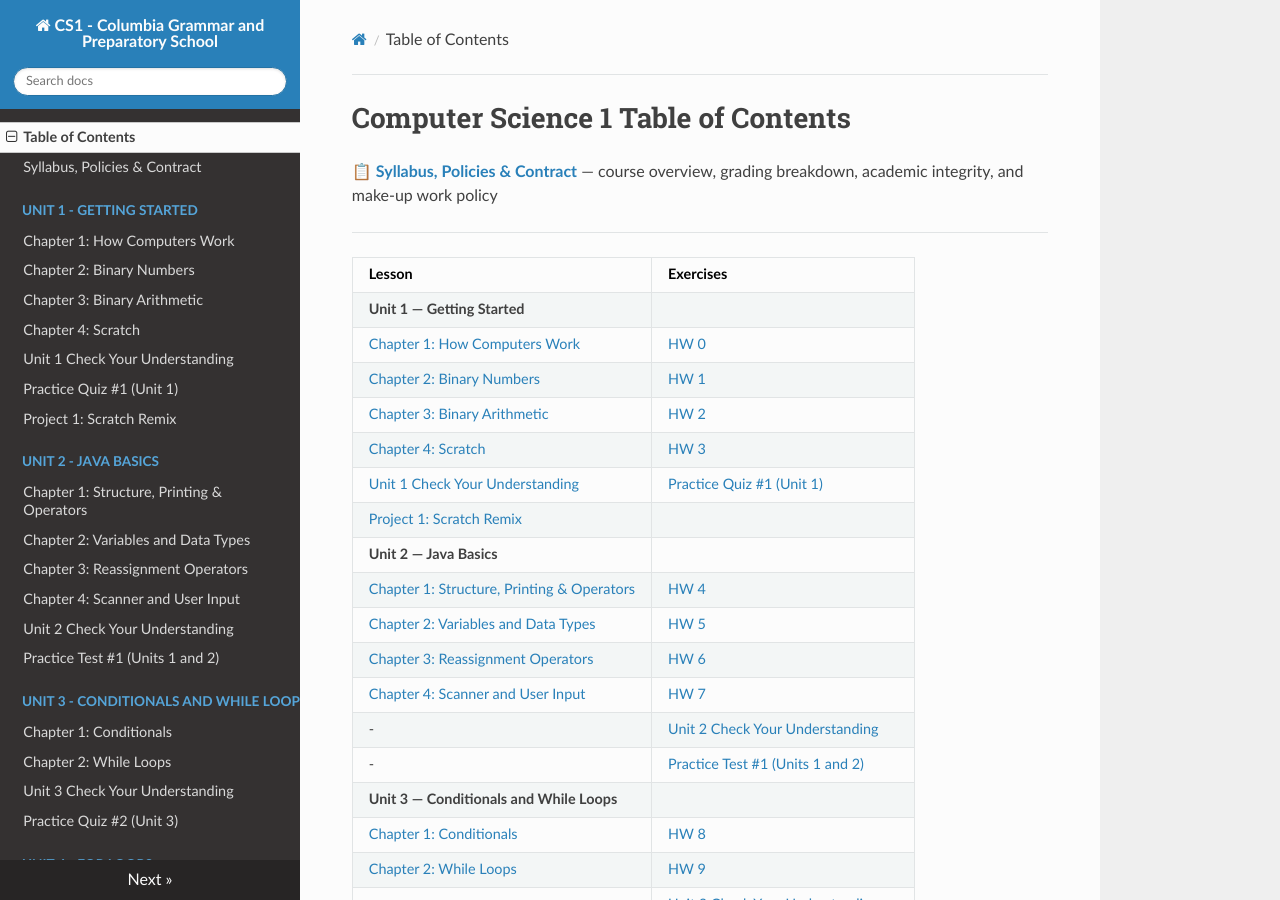
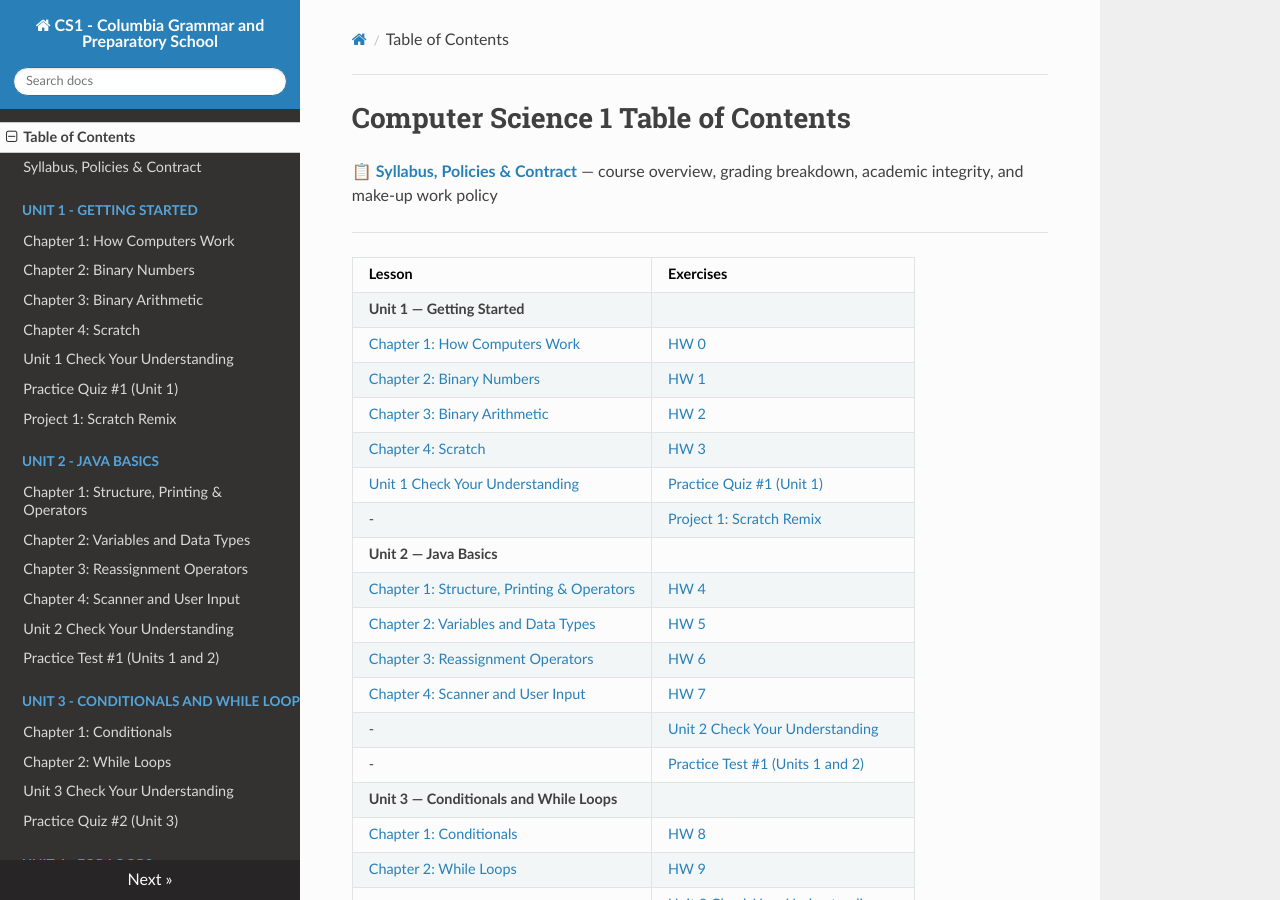
Before and after one commit to kjergens/cs1-site, an MkDocs documentation site: the page built from docs/index.md, in a window 1280 px wide and 900 px high. Built offline with MkDocs 1.6.1, drawn with Linux system fonts in a browser that asks for light colours; nearby versions of some CDN libraries.

Commit message:
ToC movement

```diff
--- a/docs/index.md
+++ b/docs/index.md
@@ -12,7 +12,7 @@
 |     [    Chapter 3: Binary Arithmetic](unit1/notes_03_binary_operations.md)|[HW 2](unit1/notes_03_binary_operations.md#homework)
 |     [    Chapter 4: Scratch](unit1/notes_04_scratch.md)|[HW 3](unit1/notes_04_scratch.md#homework)
 |     [    Unit 1 Check Your Understanding](unit1/unit1_check_understanding.md)  |   [    Practice Quiz #1 (Unit 1)](unit1/unit1_practice_quiz.md)
-|     [    Project 1: Scratch Remix](projects/project1.md) |
+|     - | [Project 1: Scratch Remix](projects/project1.md)
 | **Unit 2 — Java Basics**| |
 |     [    Chapter 1: Structure, Printing & Operators](unit2/notes_01_java_structure.md)|[HW 4](unit2/notes_01_java_structure.md#homework )
 |     [    Chapter 2: Variables and Data Types](unit2/notes_02_variables.md)|[HW 5](unit2/notes_02_variables.md#homework)
```
